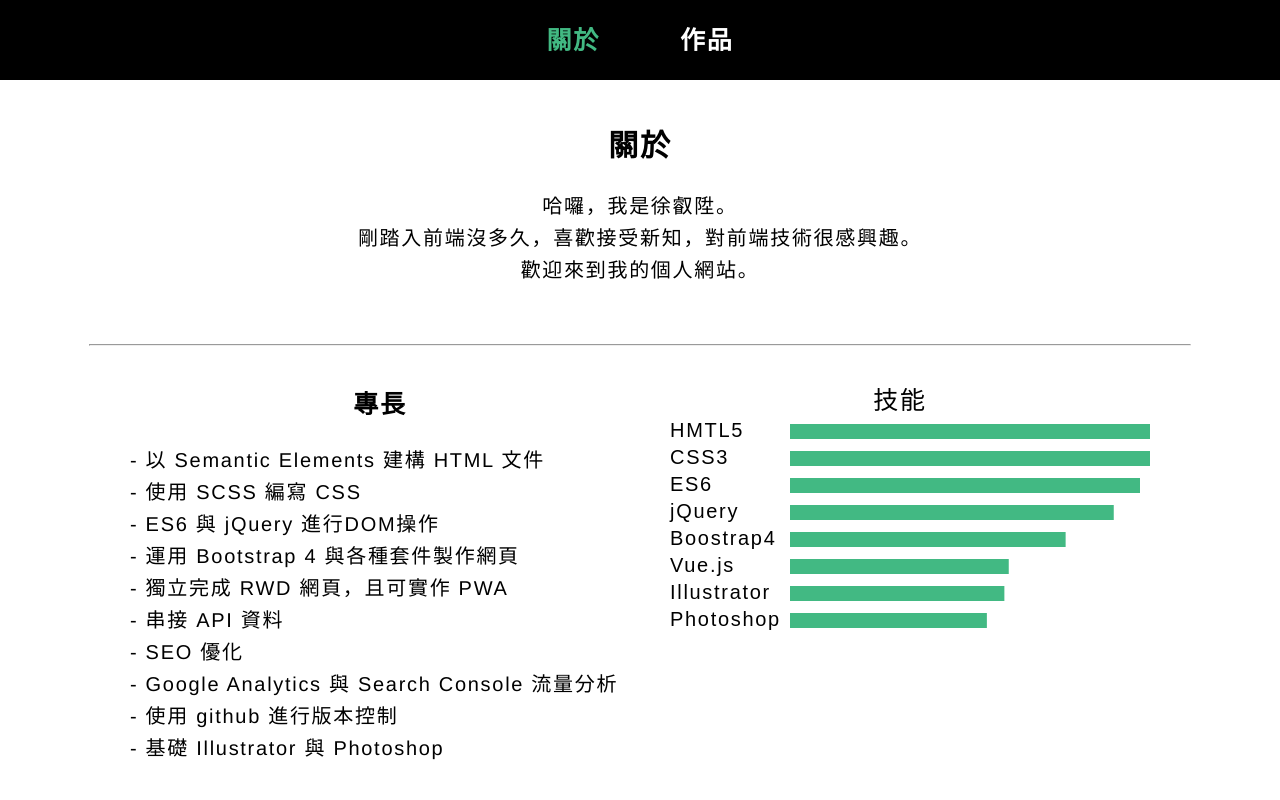
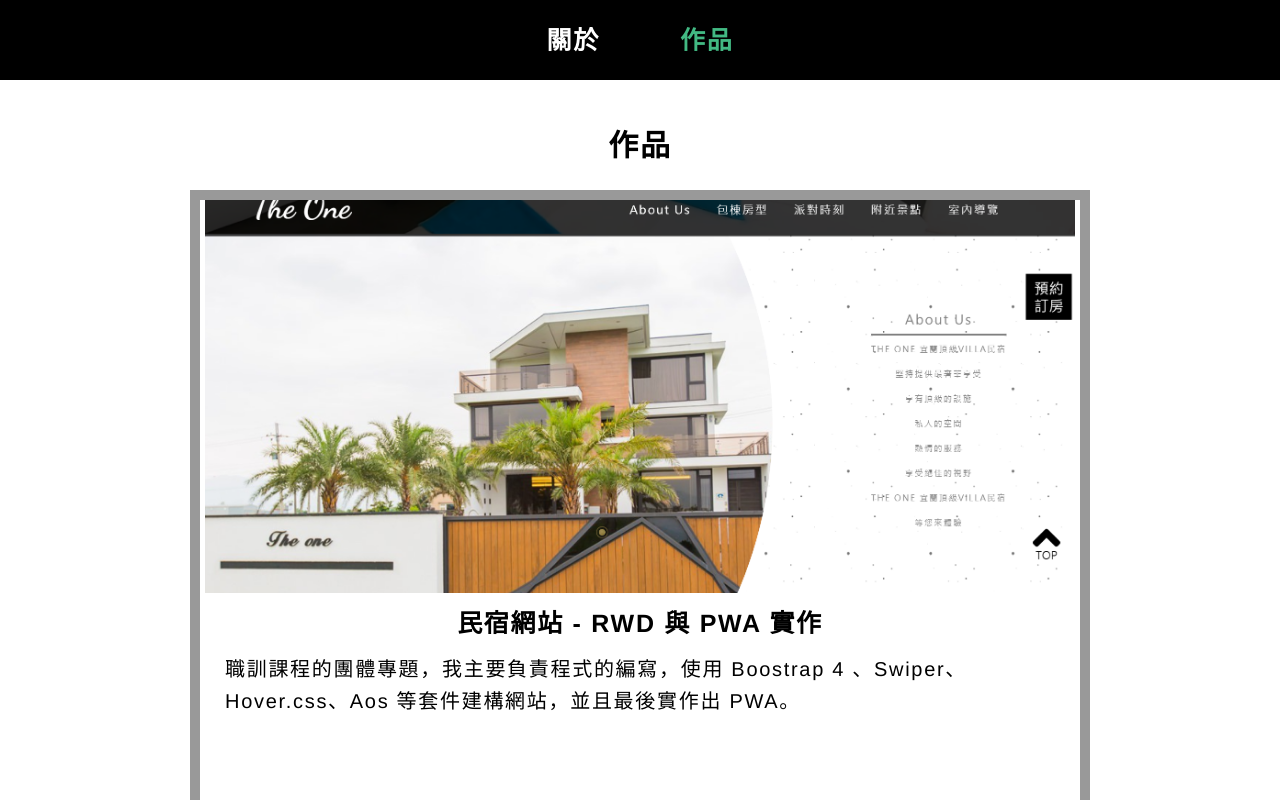
Before and after one commit to throuz/throuz_resume, a Vue app: page /#/portfolio in a window 1280 px wide. Before the commit this address led to /#/. Shown: the top 800 px of the page. Built offline with nearby package versions, Linux system fonts and the light colour scheme.

Commit message:
Refactor Swiper component for improved touch and mouse interaction, update carousel layout, and enhance pagination styles. Format package.json for better readability.

```diff
--- a/package.json
+++ b/package.json
@@ -21,5 +21,9 @@
     "sass-loader": "^8.0.2",
     "vue-template-compiler": "^2.6.11"
   },
-  "browserslist": ["> 1%", "last 2 versions", "not dead"]
+  "browserslist": [
+    "> 1%",
+    "last 2 versions",
+    "not dead"
+  ]
 }
--- a/src/components/Swiper.vue
+++ b/src/components/Swiper.vue
@@ -1,11 +1,21 @@
 <template>
   <div class="carousel">
-    <div class="carousel-track" ref="track">
+    <div
+      class="carousel-viewport"
+      @touchstart="onTouchStart"
+      @touchend="onTouchEnd"
+      @mousedown="onMouseDown"
+      @mouseup="onMouseUp"
+      @mouseleave="onMouseLeave"
+    >
+      <div
+        class="carousel-track"
+        :style="trackStyle"
+      >
         <div
           v-for="(slide, i) in slides"
           :key="i"
           class="carousel-slide"
-        :class="{ active: current === i }"
         >
           <a :href="slide.url" target="_blank" rel="noopener noreferrer">
             <img :src="slide.img" alt="works" />
@@ -16,6 +26,7 @@
           </a>
         </div>
       </div>
+    </div>
     <div class="carousel-pagination">
       <button
         v-for="(_, i) in slides"
@@ -23,9 +34,9 @@
         type="button"
         class="bullet"
         :class="{ active: current === i }"
-        :aria-label="'Slide ' + (i + 1)"
+        :aria-label="'第 ' + (i + 1) + ' 張'"
         @click="goTo(i)"
-      ></button>
+      />
     </div>
   </div>
 </template>
@@ -36,6 +47,11 @@
   data() {
     return {
       current: 0,
+      timer: null,
+      touchStartX: 0,
+      touchEndX: 0,
+      mouseStartX: 0,
+      mouseEndX: 0,
       slides: [
         {
           url: 'https://throuz.github.io/group/',
@@ -52,40 +68,75 @@
       ]
     };
   },
+  computed: {
+    trackStyle() {
+      return {
+        transform: `translateX(-${this.current * 100}%)`
+      };
+    }
+  },
   mounted() {
-    const track = this.$refs.track;
-    if (track) {
-      track.addEventListener('scroll', this.onScroll);
-    }
+    this.startTimer();
+  },
+  beforeDestroy() {
+    this.stopTimer();
+  },
+  methods: {
+    startTimer() {
+      this.stopTimer();
       this.timer = setInterval(() => {
         this.current = (this.current + 1) % this.slides.length;
-      this.updateScroll();
       }, 4000);
     },
-  beforeDestroy() {
-    const track = this.$refs.track;
-    if (track) track.removeEventListener('scroll', this.onScroll);
-    if (this.timer) clearInterval(this.timer);
-  },
-  methods: {
-    onScroll() {
-      const track = this.$refs.track;
-      if (!track || !track.children.length) return;
-      const scrollLeft = track.scrollLeft;
-      const slideWidth = track.children[0].offsetWidth;
-      const i = Math.round(scrollLeft / slideWidth);
-      this.current = Math.max(0, Math.min(i, this.slides.length - 1));
+    stopTimer() {
+      if (this.timer) {
+        clearInterval(this.timer);
+        this.timer = null;
+      }
     },
     goTo(i) {
       this.current = i;
-      this.updateScroll();
+      this.startTimer();
     },
-    updateScroll() {
-      this.$nextTick(() => {
-        const track = this.$refs.track;
-        if (!track || !track.children[this.current]) return;
-        track.children[this.current].scrollIntoView({ behavior: 'smooth', block: 'nearest', inline: 'center' });
-      });
+    next() {
+      this.current = (this.current + 1) % this.slides.length;
+      this.startTimer();
+    },
+    prev() {
+      this.current = this.current === 0 ? this.slides.length - 1 : this.current - 1;
+      this.startTimer();
+    },
+    onTouchStart(e) {
+      this.touchStartX = e.changedTouches ? e.changedTouches[0].screenX : e.touches[0].screenX;
+      this.stopTimer();
+    },
+    onTouchEnd(e) {
+      this.touchEndX = e.changedTouches ? e.changedTouches[0].screenX : e.touches[0].screenX;
+      this.handleSwipe();
+      this.startTimer();
+    },
+    onMouseDown(e) {
+      this.mouseStartX = e.clientX;
+      this.stopTimer();
+    },
+    onMouseUp(e) {
+      this.mouseEndX = e.clientX;
+      this.handleSwipe();
+      this.startTimer();
+    },
+    onMouseLeave() {
+      this.mouseEndX = this.mouseStartX;
+      this.startTimer();
+    },
+    handleSwipe() {
+      const dx = this.touchEndX ? this.touchEndX - this.touchStartX : this.mouseEndX - this.mouseStartX;
+      const threshold = 50;
+      if (dx < -threshold) this.next();
+      else if (dx > threshold) this.prev();
+      this.touchStartX = 0;
+      this.touchEndX = 0;
+      this.mouseStartX = 0;
+      this.mouseEndX = 0;
     }
   }
 };
@@ -94,42 +145,43 @@
 <style lang="scss" scoped>
 .carousel {
   width: 100%;
+  max-width: 900px;
   height: 625px;
+  margin: 0 auto;
   position: relative;
+}
+
+.carousel-viewport {
+  width: 100%;
+  height: 100%;
   overflow: hidden;
+  touch-action: pan-y pinch-zoom;
 }
 
 .carousel-track {
   display: flex;
   height: 100%;
-  scroll-snap-type: x mandatory;
-  overflow-x: auto;
-  overflow-y: hidden;
-  scroll-behavior: smooth;
-  -webkit-overflow-scrolling: touch;
+  transition: transform 0.4s ease-out;
 }
 
 .carousel-slide {
-  flex: 0 0 50%;
-  scroll-snap-align: center;
-  scroll-snap-stop: always;
-  height: 90%;
-  display: flex;
-  justify-content: center;
-  align-items: center;
+  flex: 0 0 100%;
+  width: 100%;
+  height: 100%;
+  box-sizing: border-box;
   border: 10px solid #999;
-  box-sizing: border-box;
   padding: 0 5px;
 
   a {
+    display: block;
     height: 100%;
     width: 100%;
     text-decoration: none;
     color: #000;
     background-color: #fff;
-    display: block;
 
     img {
+      display: block;
       width: 100%;
       height: 65%;
       object-fit: cover;
@@ -138,6 +190,7 @@
     .description {
       width: 100%;
       height: 35%;
+      box-sizing: border-box;
 
       h3 {
         font-size: 25px;
@@ -149,7 +202,7 @@
       p {
         font-size: 20px;
         margin: 0;
-        padding: 0 60px;
+        padding: 0 20px;
       }
     }
   }
@@ -157,25 +210,32 @@
 
 .carousel-pagination {
   position: absolute;
-  bottom: 10px;
+  bottom: 16px;
   left: 0;
   right: 0;
   display: flex;
   justify-content: center;
-  gap: 8px;
+  gap: 10px;
+  pointer-events: none;
+}
 
-  .bullet {
-    width: 10px;
-    height: 10px;
+.carousel-pagination .bullet {
+  pointer-events: auto;
+  width: 12px;
+  height: 12px;
   border-radius: 50%;
   border: none;
   background: rgba(255, 255, 255, 0.5);
   cursor: pointer;
   padding: 0;
+  transition: background 0.2s;
+
+  &:hover {
+    background: rgba(255, 255, 255, 0.8);
+  }
 
   &.active {
     background: #fff;
   }
 }
-}
 </style>
```
Lines whose indentation alone changed are shown as unchanged.
